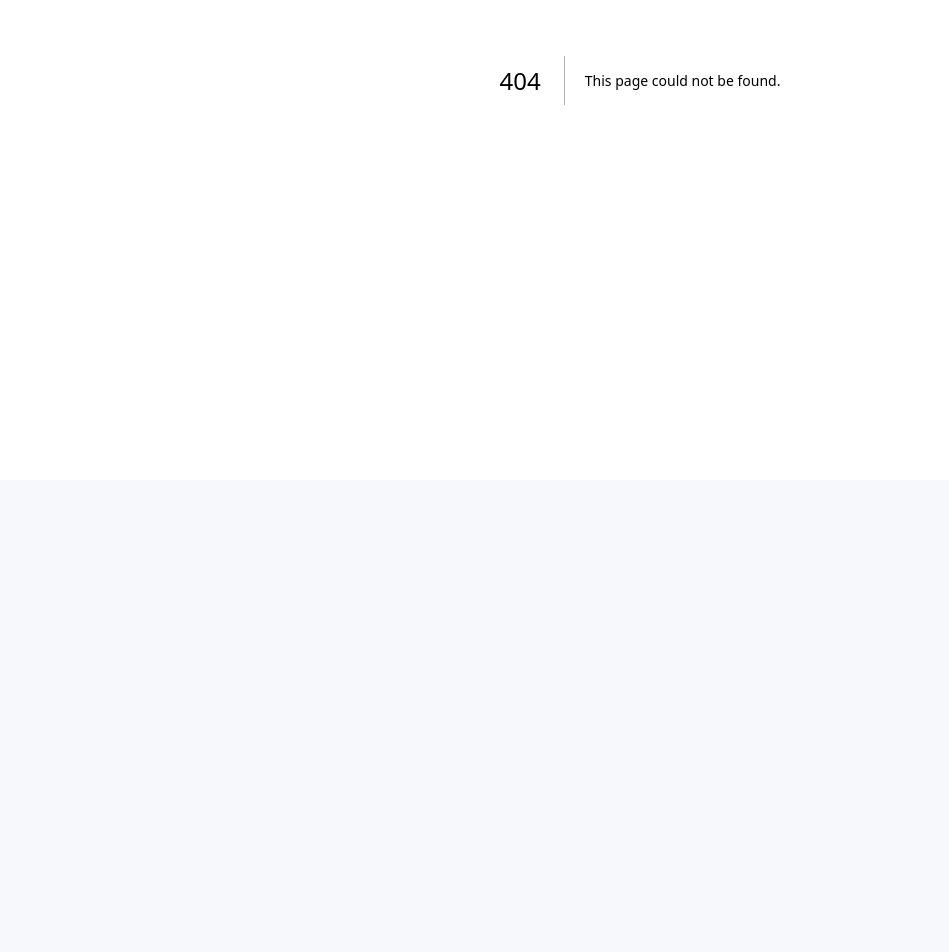
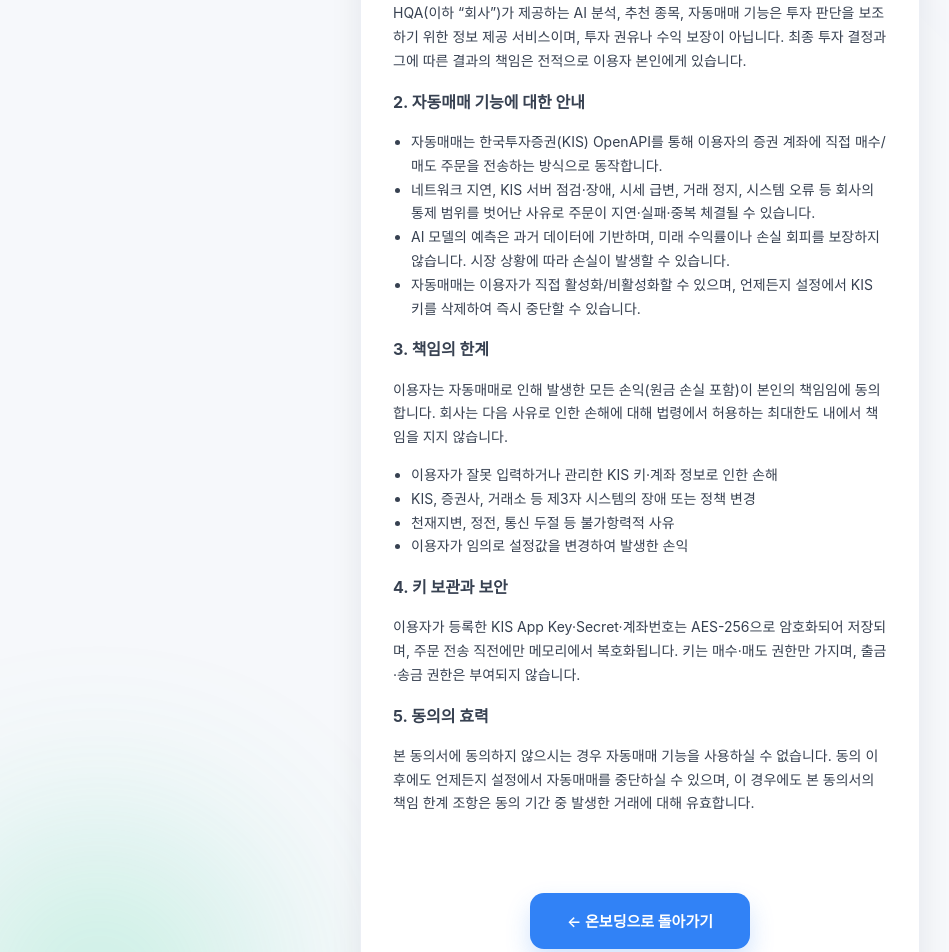
Before and after one commit to LeeDohoun/HQA_Project, a Next.js app in the folder frontend/: page /disclaimer in a window 1280 px wide. Before the commit this address had no page. Shown: the part 320-1272 px from the top of the page, without its empty margins (0-949 px from the left). Before the commit the page ends 800 px from the top, so only its background shows below. Built offline with nearby package versions, Linux system fonts and the light colour scheme.

Commit message:
feat: terms and agreements

```diff
--- /dev/null
+++ b/frontend/src/app/disclaimer/page.tsx
@@ -0,0 +1,108 @@
+"use client";
+
+import { useRouter } from "next/navigation";
+
+export default function DisclaimerPage() {
+  const router = useRouter();
+
+  function goBack() {
+    if (typeof window !== "undefined" && window.history.length > 1) {
+      window.history.back();
+    } else {
+      router.push("/onboarding/preference?step=kis");
+    }
+  }
+
+  return (
+    <div className="wiz-wrap">
+      <div className="wiz-card" style={{ marginTop: 24, textAlign: "left", maxWidth: 720 }}>
+        <span className="wiz-emoji" aria-hidden>📜</span>
+        <h1 className="wiz-question" style={{ textAlign: "center" }}>
+          투자 및 자동매매 면책 동의서
+        </h1>
+        <p className="wiz-hint" style={{ textAlign: "center" }}>
+          서비스를 이용하기 전 반드시 아래 내용을 확인해주세요.
+        </p>
+
+        <section style={{ marginTop: 24, lineHeight: 1.7, fontSize: 14, color: "#374151" }}>
+          <h2 style={{ fontSize: 16, fontWeight: 700, marginTop: 16 }}>1. 서비스의 성격</h2>
+          <p>
+            HQA(이하 “회사”)가 제공하는 AI 분석, 추천 종목, 자동매매 기능은 투자 판단을
+            보조하기 위한 정보 제공 서비스이며, 투자 권유나 수익 보장이 아닙니다.
+            최종 투자 결정과 그에 따른 결과의 책임은 전적으로 이용자 본인에게 있습니다.
+          </p>
+
+          <h2 style={{ fontSize: 16, fontWeight: 700, marginTop: 16 }}>2. 자동매매 기능에 대한 안내</h2>
+          <ul style={{ paddingLeft: 18 }}>
+            <li>
+              자동매매는 한국투자증권(KIS) OpenAPI를 통해 이용자의 증권 계좌에 직접
+              매수/매도 주문을 전송하는 방식으로 동작합니다.
+            </li>
+            <li>
+              네트워크 지연, KIS 서버 점검·장애, 시세 급변, 거래 정지, 시스템 오류 등
+              회사의 통제 범위를 벗어난 사유로 주문이 지연·실패·중복 체결될 수 있습니다.
+            </li>
+            <li>
+              AI 모델의 예측은 과거 데이터에 기반하며, 미래 수익률이나 손실 회피를
+              보장하지 않습니다. 시장 상황에 따라 손실이 발생할 수 있습니다.
+            </li>
+            <li>
+              자동매매는 이용자가 직접 활성화/비활성화할 수 있으며, 언제든지 설정에서
+              KIS 키를 삭제하여 즉시 중단할 수 있습니다.
+            </li>
+          </ul>
+
+          <h2 style={{ fontSize: 16, fontWeight: 700, marginTop: 16 }}>3. 책임의 한계</h2>
+          <p>
+            이용자는 자동매매로 인해 발생한 모든 손익(원금 손실 포함)이 본인의 책임임에
+            동의합니다. 회사는 다음 사유로 인한 손해에 대해 법령에서 허용하는 최대한도
+            내에서 책임을 지지 않습니다.
+          </p>
+          <ul style={{ paddingLeft: 18 }}>
+            <li>이용자가 잘못 입력하거나 관리한 KIS 키·계좌 정보로 인한 손해</li>
+            <li>KIS, 증권사, 거래소 등 제3자 시스템의 장애 또는 정책 변경</li>
+            <li>천재지변, 정전, 통신 두절 등 불가항력적 사유</li>
+            <li>이용자가 임의로 설정값을 변경하여 발생한 손익</li>
+          </ul>
+
+          <h2 style={{ fontSize: 16, fontWeight: 700, marginTop: 16 }}>4. 키 보관과 보안</h2>
+          <p>
+            이용자가 등록한 KIS App Key·Secret·계좌번호는 AES-256으로 암호화되어 저장되며,
+            주문 전송 직전에만 메모리에서 복호화됩니다. 키는 매수·매도 권한만 가지며,
+            출금·송금 권한은 부여되지 않습니다.
+          </p>
+
+          <h2 style={{ fontSize: 16, fontWeight: 700, marginTop: 16 }}>5. 동의의 효력</h2>
+          <p>
+            본 동의서에 동의하지 않으시는 경우 자동매매 기능을 사용하실 수 없습니다.
+            동의 이후에도 언제든지 설정에서 자동매매를 중단하실 수 있으며, 이 경우에도
+            본 동의서의 책임 한계 조항은 동의 기간 중 발생한 거래에 대해 유효합니다.
+          </p>
+        </section>
+
+        <div
+          style={{
+            marginTop: 36,
+            marginBottom: 12,
+            display: "flex",
+            justifyContent: "center"
+          }}
+        >
+          <button
+            type="button"
+            onClick={goBack}
+            className="wiz-cta"
+            style={{
+              padding: "14px 32px",
+              minWidth: 220,
+              fontSize: 15,
+              fontWeight: 600
+            }}
+          >
+            ← 온보딩으로 돌아가기
+          </button>
+        </div>
+      </div>
+    </div>
+  );
+}
```
Also changed, not shown: frontend/src/app/onboarding/preference/page.tsx (+72 -3 lines).
